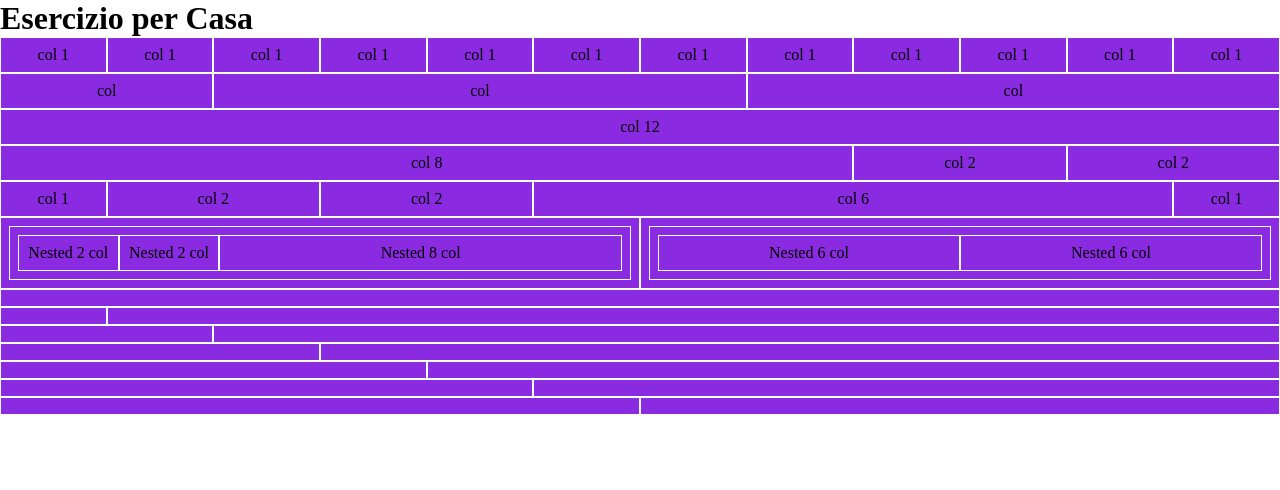
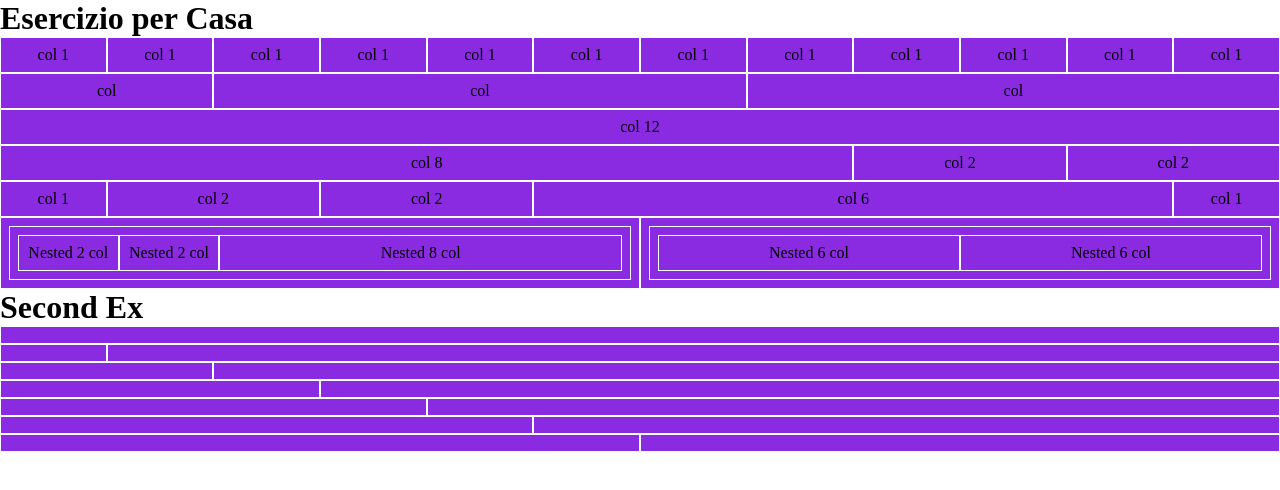
Before and after one commit to Cosimo-Colucci/html-css-12bool, a plain HTML site: page index.html in a window 1280 px wide. Drawn offline with Linux system fonts and the light colour scheme.

Commit message:
added h1 to the second ex

```diff
--- a/index.html
+++ b/index.html
@@ -65,6 +65,7 @@
 
 
             <div class="container">
+                <div><h1>Second Ex</h1></div>
                 <div class="row">
                     <div class="col"></div>
                 </div>
```
